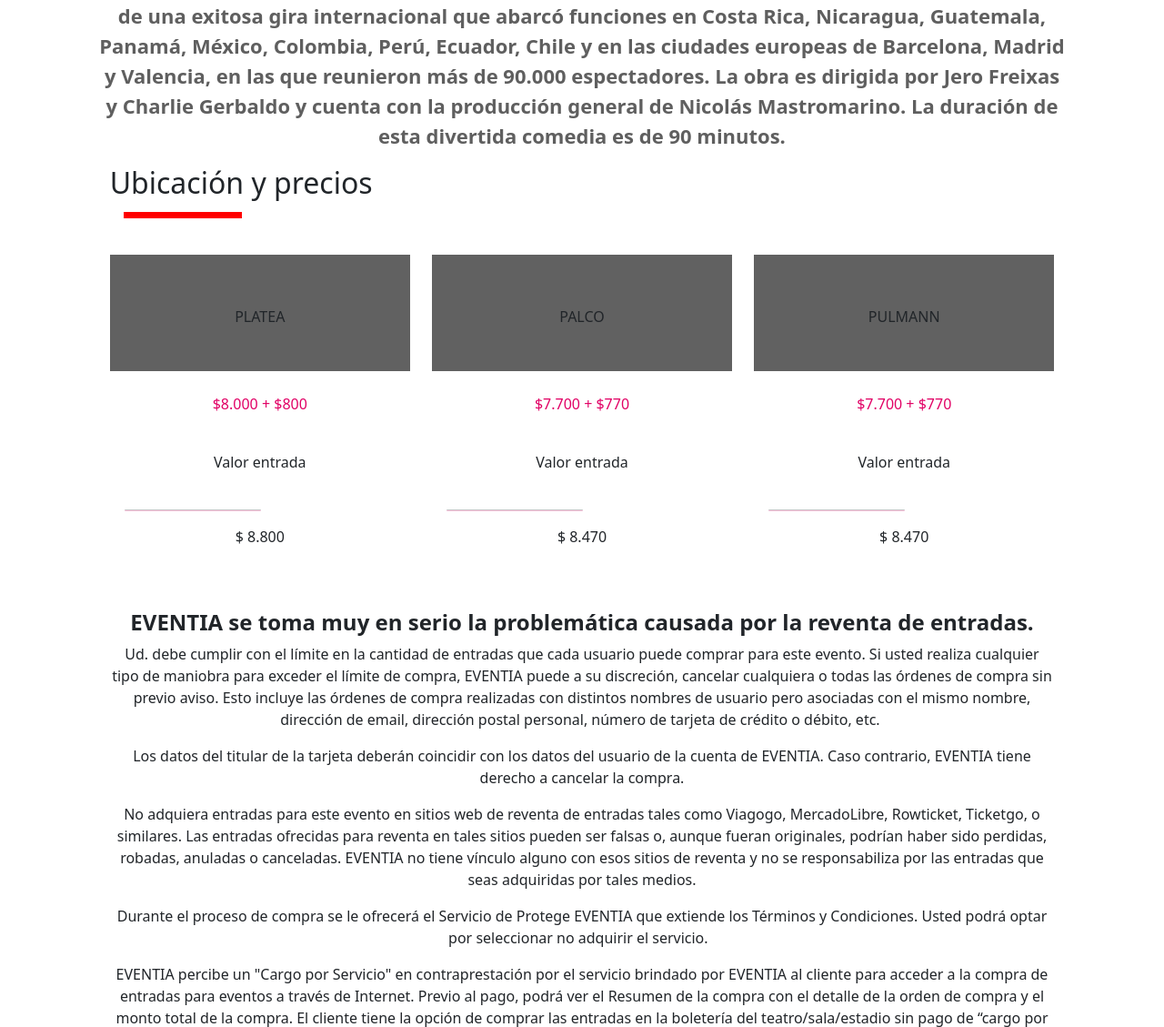
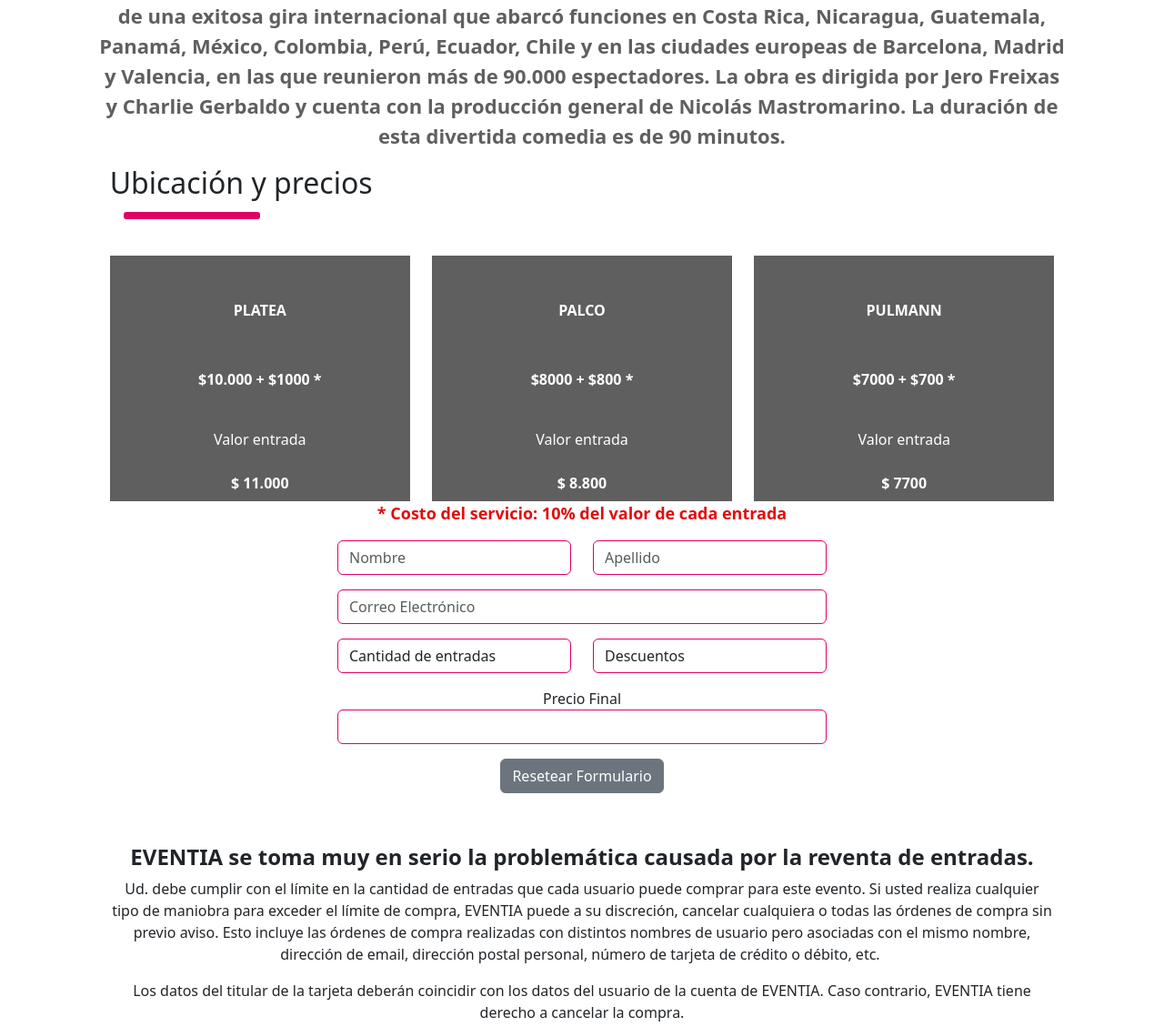
Before and after one commit to Marto85/CodoACodo-PHP, a PHP site: page /purchase.html in a window 1280 px wide. Shown: the part 1259-2388 px from the top of the page at 91% size. Run offline with PHP 8.4, Linux system fonts and the light colour scheme.

Commit message:
agrego funcionalidad js para calculo de entradas

```diff
--- a/public/css/purchase.css
+++ b/public/css/purchase.css
@@ -9,6 +9,18 @@ hr {
     display: flex;
     align-items: flex-start;
     flex-direction: column;
+}
+
+.line-title {
+    height: 8px;
+    background-color: #E10165;
+    width: 150px;
+    border-radius: 3px;
+}
+
+.line-tickets {
+    height: 2px;
+    background-color: #5F5F5F;
 }
 
 .detail-event {
@@ -125,6 +137,40 @@ hr {
     margin-bottom: 30px;
 }
 
+.form-container {
+    display: flex;
+    justify-content: center;
+}
+
+.input-container {
+    max-width: 800px;
+}
+
+/* Establece el estilo predeterminado para los elementos seleccionables */
+.selectable-card {
+    cursor: pointer;
+    background-color: #5F5F5F;
+    color: white;
+}
+
+/* Cuando el usuario pase el mouse por encima, puedes cambiar el color del fondo si lo deseas */
+.selectable-card:hover {
+    background-color: #E10165;
+    color: white;
+}
+
+.header-price,
+.price,
+.number {
+    font-weight: bold;
+}
+
+.service-cost {
+    color: #e00d0d;
+    font-size: 18px;
+    font-weight: bold;
+}
+
 @media (max-width: 450px) {
     .detail-event .col-lg-6 {
         align-items: flex-start;
--- /dev/null
+++ b/public/js/main.js
@@ -0,0 +1,98 @@
+document.addEventListener('DOMContentLoaded', function () {
+    // obtengo los elementos que corresponden a los tipos de entradas disponibles
+    var selectableCards = document.querySelectorAll('.selectable-card');
+
+
+    selectableCards.forEach(function (card) {
+        card.addEventListener('click', function () {
+            // Verifico si el elemento sobre el que se hace clic ya tiene el color de fondo que deseo que tenga al clickear. Uso RGB porque por algun motivo con hexadecimal no me funcionaba
+            var isSelected = card.style.backgroundColor === '#E10165' || card.style.backgroundColor === 'rgb(225, 1, 101)';
+            if (!isSelected) {
+                // Se reestablece siempre valores por defecto para evitar que puedan estar seleccionados 2 al mismo tiempo
+                selectableCards.forEach(function (c) {
+                    c.style.backgroundColor = '#5F5F5F';
+                    c.style.color = 'white';
+                });
+
+                // Se cambia el color de fondo y de la letra al elemento seleccionado
+                card.style.backgroundColor = '#E10165';
+                card.style.color = 'white';
+            } else {
+                // Se reestablece el fondo y el color de texto del elemento si no estaba seleccioado
+                card.style.backgroundColor = '#5F5F5F';
+                card.style.color = 'white';
+            }
+        });
+    });
+});
+
+document.addEventListener('DOMContentLoaded', function () {
+    var selectableCards = document.querySelectorAll('.selectable-card');
+    var ticketsQuantity = document.querySelector('.tickets-quantity');
+    var categoryDiscount = document.querySelector('.category-discount');
+    var finalPrice = document.getElementById('price-final');
+
+
+   // Objeto literal para setear el precio base de cada tipo de entrada sin descuento ni costo de servicio
+    var basePrices = {
+        platea: 10000,
+        palco: 8000,
+        pulmann: 7000
+    };
+
+    // Objeto literal para establecer el descuento de cada categoría
+    var discountRates = {
+        estudiante: 0.5,
+        jubilado: 0.8,
+        docente: 0.5
+    };
+
+    // Función para calcular el precio final
+    function calcularPrecioFinal() {
+        var selectedTicket = '';
+        selectableCards.forEach(function (card) {
+            if (card.style.backgroundColor === 'rgb(225, 1, 101)' || card.style.backgroundColor === '#E10165') {
+                selectedTicket = card.id;
+            }
+
+            var selectedQuantity = parseInt(ticketsQuantity.value);
+            var ticketPrice = basePrices[selectedTicket] || 0;
+            var selectedCategory = categoryDiscount.value;
+            var ticketPriceWithoutServicesCost = ticketPrice * selectedQuantity; // Precio sin costo de servicio
+
+            // Calcular el costo de servicio (10% por entrada)
+            var servicesCost = ticketPriceWithoutServicesCost * 0.1;
+
+            // Calcular el precio final sumándole el costo de servicio
+            var discountedPrice = ticketPriceWithoutServicesCost + servicesCost;
+
+            if (selectedCategory && discountRates[selectedCategory]) {
+                discountedPrice *= (1 - discountRates[selectedCategory]);
+            }
+
+            if (isNaN(discountedPrice)) {
+                finalPrice.value = '$ 0.00'; // Si el resultado es NaN, mostrar "$ 0.00"
+            } else {
+                // Agrego formato para separar por miles y mostrar 2 decimales (ESTO LO INVESTIGUE PORQUE DESCONOCIA COMO HACERLO)
+                var formattedPrice = new Intl.NumberFormat('es-ES', {
+                    style: 'currency',
+                    currency: 'ARS',
+                    minimumFractionDigits: 2,
+                    maximumFractionDigits: 2
+                }).format(discountedPrice);
+
+                finalPrice.value = formattedPrice;
+            }
+        }
+)};
+
+    // Agregar manejadores de eventos
+    selectableCards.forEach(function (card) {
+        card.addEventListener('click', function () {
+            calcularPrecioFinal();
+        });
+    });
+
+    ticketsQuantity.addEventListener('change', calcularPrecioFinal);
+    categoryDiscount.addEventListener('change', calcularPrecioFinal);
+});
--- a/purchase.html
+++ b/purchase.html
@@ -120,12 +120,25 @@
                             <h3>Viernes 15 de diciembre - 20:30 Hs<br>Teatro Gran Rex</h3>
                             <h3>&nbsp;</h3>
                             <p class="event-description">Cierre de la Exitosa Gira Internacional
-                                Una Pareja Real es una comedia que plantea la lucha del día a día de un joven matrimonio que sobrevive a los avatares de la vida y la crianza de sus hijos. Jose y Jero son los protagonistas de esta divertida historia en la que nos hacen reír e identificarnos en cada momento.
-                                Un día Jose le recomienda a Jero seguir el exitoso canal de YouTube "La Pareja Ideal", en el que Paul Rivera y Ellen Trum, una pareja de escritores que vive en Miami, dan consejos para mejorar la convivencia y convertirse en el matrimonio perfecto.
-                                Una sucesión de enredos, que combinan humor, amor, ironía y valores familiares, les permite a los protagonistas darse cuenta de que la única pareja ideal es una pareja real.
-                                Jero Freixas y Jose de Cabo, los papás de Rita y Ramón, llegaron a los escenarios de la mano de Una Pareja Real, luego de convertirse en un fenómeno viral en las redes sociales como "La Pareja del Mundial" y más tarde como "La Pareja de la Copa América".
-                                Hoy se presentan en Buenos Aires, como cierre de una exitosa gira internacional que abarcó funciones en Costa Rica, Nicaragua, Guatemala, Panamá, México, Colombia, Perú, Ecuador, Chile y en las ciudades europeas de Barcelona, Madrid y Valencia, en las que reunieron más de 90.000 espectadores.
-                                La obra es dirigida por Jero Freixas y Charlie Gerbaldo y cuenta con la producción general de Nicolás Mastromarino.
+                                Una Pareja Real es una comedia que plantea la lucha del día a día de un joven matrimonio
+                                que sobrevive a los avatares de la vida y la crianza de sus hijos. Jose y Jero son los
+                                protagonistas de esta divertida historia en la que nos hacen reír e identificarnos en
+                                cada momento.
+                                Un día Jose le recomienda a Jero seguir el exitoso canal de YouTube "La Pareja Ideal",
+                                en el que Paul Rivera y Ellen Trum, una pareja de escritores que vive en Miami, dan
+                                consejos para mejorar la convivencia y convertirse en el matrimonio perfecto.
+                                Una sucesión de enredos, que combinan humor, amor, ironía y valores familiares, les
+                                permite a los protagonistas darse cuenta de que la única pareja ideal es una pareja
+                                real.
+                                Jero Freixas y Jose de Cabo, los papás de Rita y Ramón, llegaron a los escenarios de la
+                                mano de Una Pareja Real, luego de convertirse en un fenómeno viral en las redes sociales
+                                como "La Pareja del Mundial" y más tarde como "La Pareja de la Copa América".
+                                Hoy se presentan en Buenos Aires, como cierre de una exitosa gira internacional que
+                                abarcó funciones en Costa Rica, Nicaragua, Guatemala, Panamá, México, Colombia, Perú,
+                                Ecuador, Chile y en las ciudades europeas de Barcelona, Madrid y Valencia, en las que
+                                reunieron más de 90.000 espectadores.
+                                La obra es dirigida por Jero Freixas y Charlie Gerbaldo y cuenta con la producción
+                                general de Nicolás Mastromarino.
                                 La duración de esta divertida comedia es de 90 minutos.
                             </p>
                         </div>
@@ -141,64 +154,127 @@
                             <div class="col col-12">
                                 <div class="row">
                                     <div class="col-sm-6 col-md-4 col-12">
-                                        <div class="card-price v-card v-sheet theme--light">
+                                        <div class="card-price v-card v-sheet theme--light selectable-card" id="platea">
                                             <div class="v-card__text px-0 py-0">
-                                                <div class="header-price py-5 mb-6 text-center"
-                                                    style="background: rgb(97, 97, 97);">
-                                                    <div class="mb-2"><!----></div>
+                                                <div class="header-price py-5 mb-6 text-center">
                                                     PLATEA
-
-                                                    <!---->
                                                 </div>
-                                                <div class="px-3 py-4 text-center">
-                                                    <p class="price" style="color: rgb(225, 1, 101);">
-                                                        $8.000 + <span>$800</span></p>
+                                                <div class="px-3 py-1 text-center">
+                                                    <p class="price">
+                                                        $10.000 + <span>$1000 *</span></p>
+                                                        <div class="line-tickets"></div>
                                                     <div class="text-price py-4">Valor entrada</div>
-                                                    <hr>
+                                                    <div class="pt-8 pb-1 number">$ 11.000</div>
+                                                </div>
+                                            </div>
+                                        </div>
+                                    </div>
+                                    <div class="col-sm-6 col-md-4 col-12">
+                                        <div class="card-price v-card v-sheet theme--light selectable-card" id="palco">
+                                            <div class="v-card__text px-0 py-0">
+                                                <div class="header-price py-5 mb-6 text-center">
+                                                    PALCO
+                                                </div>
+                                                <div class="px-3 py-1 text-center">
+                                                    <p class="price">
+                                                        $8000 + <span>$800 *</span></p>
+                                                        <div class="line-tickets"></div>
+                                                    <div class="text-price py-4">Valor entrada</div>
                                                     <div class="pt-8 pb-1 number">$ 8.800</div>
                                                 </div>
                                             </div>
                                         </div>
                                     </div>
                                     <div class="col-sm-6 col-md-4 col-12">
-                                        <div class="card-price v-card v-sheet theme--light">
+                                        <div class="card-price v-card v-sheet theme--light selectable-card" id="pulmann">
                                             <div class="v-card__text px-0 py-0">
-                                                <div class="header-price py-5 mb-6 text-center"
-                                                    style="background: rgb(97, 97, 97);">
-                                                    <div class="mb-2"></div>
-                                                    PALCO
-
+                                                <div class="header-price py-5 mb-6 text-center">
+                                                    PULMANN
                                                 </div>
-                                                <div class="px-3 py-4 text-center">
-                                                    <p class="price" style="color: rgb(225, 1, 101);">
-                                                        $7.700 + <span>$770</span></p>
+                                                <div class="px-3 py-1 text-center">
+                                                    <p class="price">
+                                                        $7000 + <span>$700 *</span></p>
+                                                        <div class="line-tickets"></div>
                                                     <div class="text-price py-4">Valor entrada</div>
-                                                    <hr>
-                                                    <div class="pt-8 pb-1 number">$ 8.470</div>
+                                                    <div class="pt-8 pb-1 number">$ 7700</div>
                                                 </div>
                                             </div>
                                         </div>
                                     </div>
-                                    <div class="col-sm-6 col-md-4 col-12">
-                                        <div class="card-price v-card v-sheet theme--light">
-                                            <div class="v-card__text px-0 py-0">
-                                                <div class="header-price py-5 mb-6 text-center"
-                                                    style="background: rgb(97, 97, 97);">
-                                                    <div class="mb-2"><!----></div>
-                                                    PULMANN
-
-                                                    <!---->
+                                    <span class="service-cost">* Costo del servicio: 10% del valor de cada entrada</span>
+                                    <div class="form-container">
+                                        <form>
+                                            <div class="row my-3">
+                                                <div class="col-sm-6 col-12 col-auto">
+                                                    <div class="input-container">
+                                                        <input type="text" class="form-control" placeholder="Nombre">
                                                     </div>
-                                                <div class="px-3 py-4 text-center">
-                                                    <p class="price" style="color: rgb(225, 1, 101);">
-                                                        $7.700 + <span>$770</span></p>
-                                                    <div class="text-price py-4">Valor entrada</div>
-                                                    <hr>
-                                                    <div class="pt-8 pb-1 number">$ 8.470</div>
+                                                </div>
+                                                <div class="col-sm-6 col-12 col-auto mt-3 mt-sm-0">
+                                                    <div class="input-container">
+                                                        <input type="text" class="form-control" placeholder="Apellido">
                                                     </div>
                                                 </div>
                                             </div>
+                                            <div class="row my-3">
+                                                <div class="col-sm-12 col-12 col-auto">
+                                                    <div class="input-container">
+                                                        <input type="email" class="form-control mail"
+                                                            placeholder="Correo Electrónico">
                                                     </div>
+                                                </div>
+                                            </div>
+                                            <div class="row my-3">
+                                                <div class="col-sm-6 col-12 col-auto">
+                                                    <div class="input-container">
+                                                        <select class="form-control tickets-quantity">
+                                                            <option hidden>Cantidad de entradas</option>
+                                                            <option value="0">Ninguno</option>
+                                                            <option value="1">1</option>
+                                                            <option value="2">2</option>
+                                                            <option value="3">3</option>
+                                                            <option value="4">4</option>
+                                                            <option value="5">5</option>
+                                                            <option value="6">6</option>
+                                                            <option value="7">7</option>
+                                                            <option value="8">8</option>
+                                                            <option value="9">9</option>
+                                                            <option value="10">10</option>
+                                                        </select>
+                                                    </div>
+                                                </div>
+                                                <div class="col-sm-6 col-12 col-auto mt-3 mt-sm-0">
+                                                    <div class="input-container">
+                                                        <select class="form-control category-discount">
+                                                            <option value="" hidden>Descuentos</option>
+                                                            <option value="estudiante">Estudiante</option>
+                                                            <option value="jubilado">Jubilado/a</option>
+                                                            <option value="docente">Docentes</option>
+                                                            <option value="ninguno">Ninguno</option>
+                                                        </select>
+                                                    </div>
+                                                </div>
+                                            </div>
+                                            <div class="row my-3">
+                                                <div class="col-sm-12 col-12 col-auto">
+                                                    <div class="input-container">
+                                                        <label for="price-final">Precio Final</label>
+                                                        <input type="text" class="form-control" id="price-final"
+                                                            readonly>
+                                                    </div>
+                                                </div>
+                                            </div>
+                                            <div class="row my-3">
+                                                <div class="col-sm-12 col-12 col-auto">
+                                                    <div class="input-container">
+                                                        <button type="reset" class="btn btn-secondary">Resetear
+                                                            Formulario</button>
+                                                    </div>
+                                                </div>
+                                            </div>
+                                        </form>
+                                    </div>
+
                                 </div>
                             </div>
                         </div>
@@ -302,4 +378,6 @@
             </div>
         </div>
     </div>
+    <script src="/public/js/main.js"></script>
 </body>
+</html>
```
Lines whose indentation alone changed are shown as unchanged.
